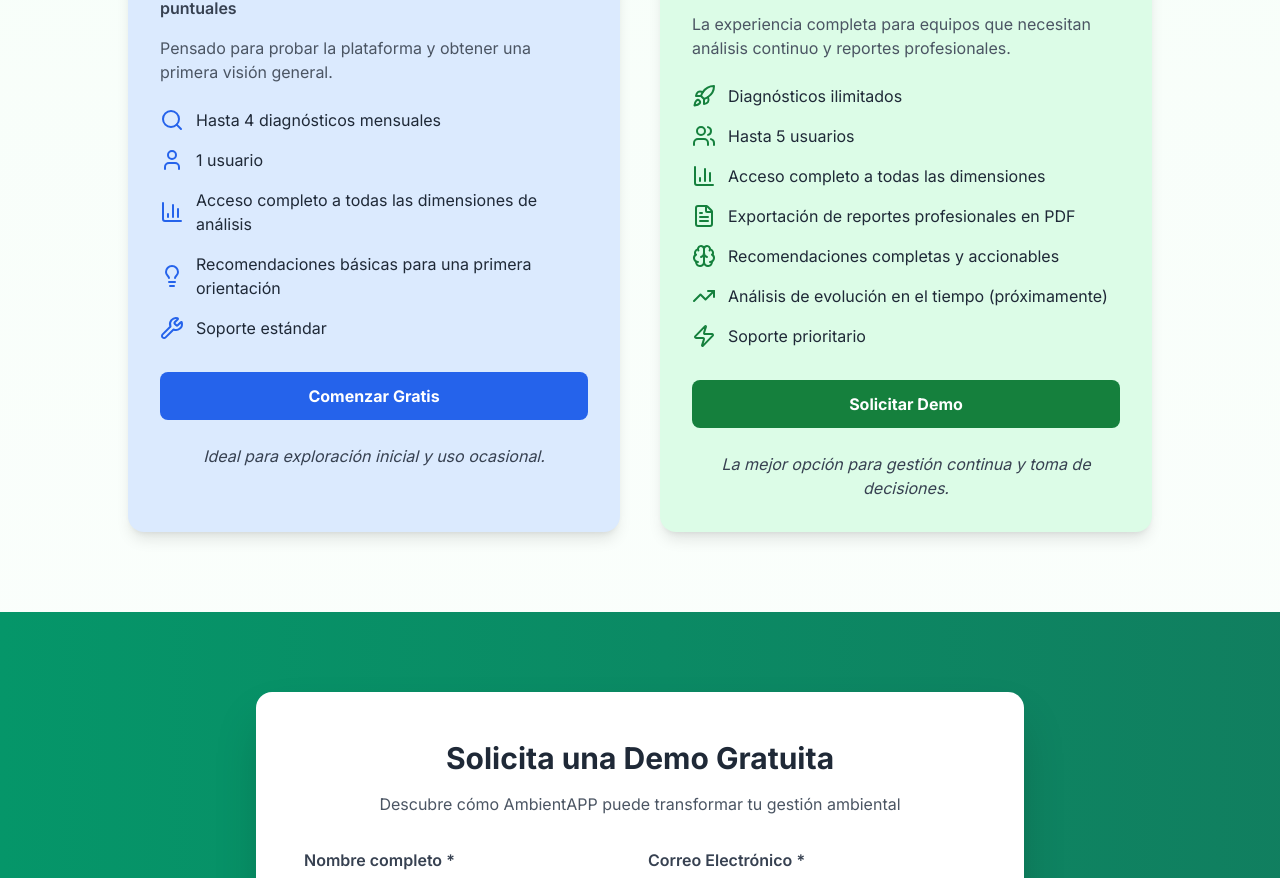
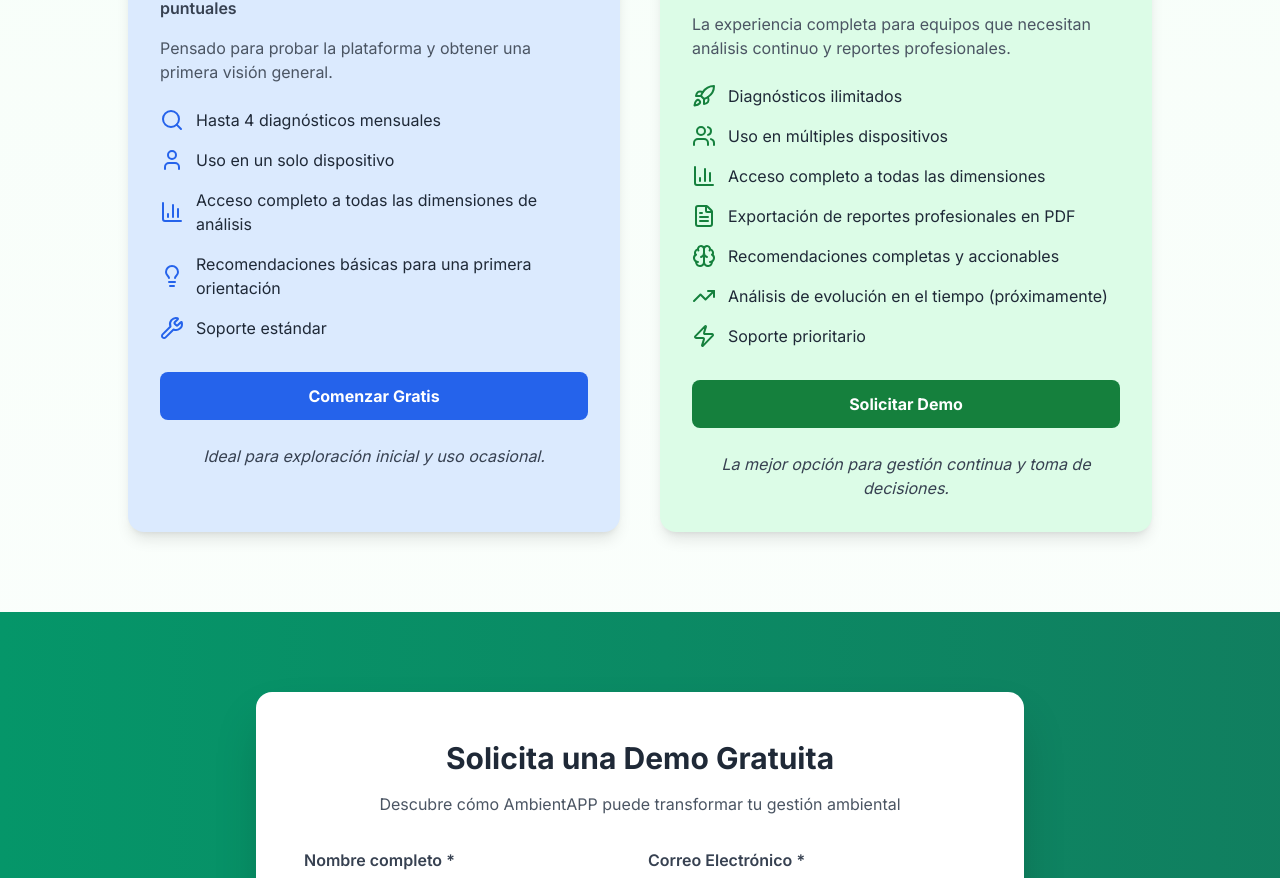
Before and after one commit to walter-noack/ambientapp-v2, a React (Vite) app in the folder ambientapp-frontend/: page / in a window 1280 px wide. Shown: the part 2036-2914 px from the top of the page. Built offline with nearby package versions, Linux system fonts and the light colour scheme; no server answers; what chartjs-plugin-datalabels would draw is missing.

Commit message:
nuevo update. Ajuste en numero de sesiones disponibles simultáneas segun plan

```diff
--- a/ambientapp-frontend/src/pages/Landing.jsx
+++ b/ambientapp-frontend/src/pages/Landing.jsx
@@ -95,7 +95,7 @@ export default function Landing() {
             descriptionText: 'Pensado para probar la plataforma y obtener una primera visión general.',
             features: [
                 { icon: <Search className="w-6 h-6" />, text: 'Hasta 4 diagnósticos mensuales' },
-                { icon: <User className="w-6 h-6" />, text: '1 usuario' },
+                { icon: <User className="w-6 h-6" />, text: 'Uso en un solo dispositivo' },
                 { icon: <BarChart3 className="w-6 h-6" />, text: 'Acceso completo a todas las dimensiones de análisis' },
                 { icon: <Lightbulb className="w-6 h-6" />, text: 'Recomendaciones básicas para una primera orientación' },
                 { icon: <Wrench className="w-6 h-6" />, text: 'Soporte estándar' }
@@ -113,7 +113,7 @@ export default function Landing() {
             descriptionText: 'La experiencia completa para equipos que necesitan análisis continuo y reportes profesionales.',
             features: [
                 { icon: <Rocket className="w-6 h-6" />, text: 'Diagnósticos ilimitados' },
-                { icon: <Users className="w-6 h-6" />, text: 'Hasta 5 usuarios' },
+                { icon: <Users className="w-6 h-6" />, text: 'Uso en múltiples dispositivos' },
                 { icon: <BarChart3 className="w-6 h-6" />, text: 'Acceso completo a todas las dimensiones' },
                 { icon: <FileText className="w-6 h-6" />, text: 'Exportación de reportes profesionales en PDF' },
                 { icon: <Brain className="w-6 h-6" />, text: 'Recomendaciones completas y accionables' },
```
